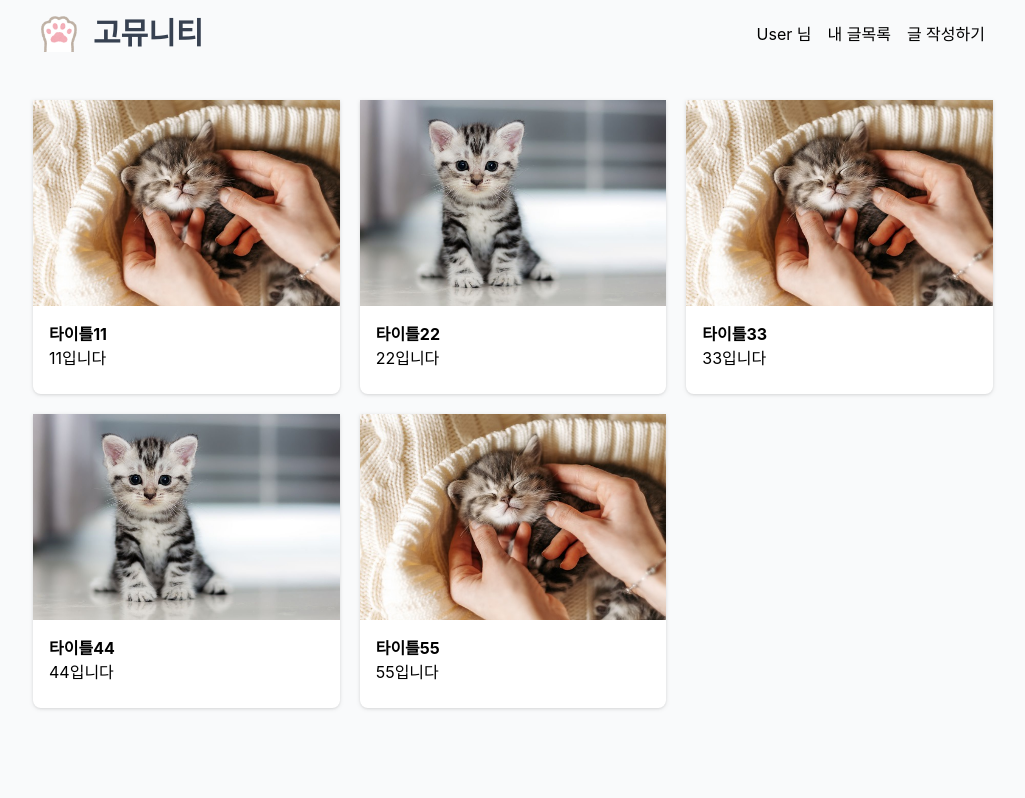
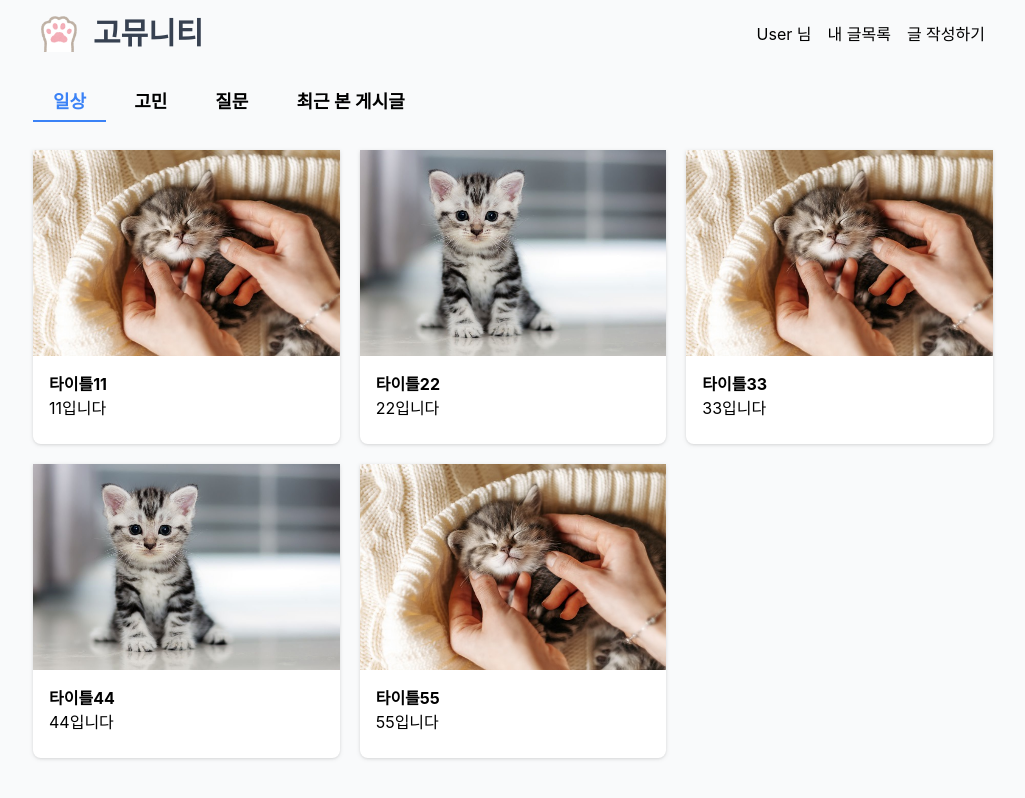
Before and after one commit to choheejin/2022-database-front, a React (Create React App) app: page / in a window 1280 px wide. Shown: the whole page, without its empty margins (127-1152 px from the left). Built offline with nearby package versions, Linux system fonts and the light colour scheme; a web font is replaced by a local one.

Commit message:
카테고리 생성

```diff
--- a/src/pages/MainPage.js
+++ b/src/pages/MainPage.js
@@ -1,6 +1,9 @@
 import PostItem from "./post-page/components/PostItem";
+import {useState} from "react";
 
 function MainPage() {
+    const [tab, setTab] = new useState(1);
+
     const n = [
     {
         id: 1,
@@ -32,10 +35,19 @@ function MainPage() {
 
     return(
         <div className="w-full flex justify-center">
-            <div className="w-[75%] mt-6 grid grid-cols-3 gap-5 items-center justify-center">
-                {
-                    n.map( (item) => <PostItem item={item} key={item.id}/> )
-                }
+            <div className="w-[75%] mt-3 ">
+                <div className="flex gap-2 mb-5 text-lg font-semibold mb-7">
+                    <div onClick={() => setTab(1)} className={`px-5 cursor-pointer select-none pb-1 ${tab === 1 ? 'text-blue-500 border-b-2 border-blue-500' : ''}`}>일상</div>
+                    <div onClick={() => setTab(2)} className={`px-5 cursor-pointer select-none pb-1 ${tab === 2 ? 'text-blue-500 border-b-2 border-blue-500' : ''}`}>고민</div>
+                    <div onClick={() => setTab(3)} className={`px-5 cursor-pointer select-none pb-1 ${tab === 3 ? 'text-blue-500 border-b-2 border-blue-500' : ''}`}>질문</div>
+                    <div onClick={() => setTab(4)} className={`px-5 cursor-pointer select-none pb-1  ${tab === 4 ? 'text-blue-500 border-b-2 border-blue-500' : ''}`}>최근 본 게시글</div>
+                </div>
+
+                <div className=" grid grid-cols-3 gap-5 items-center justify-center">
+                    {
+                        n.map( (item) => <PostItem item={item} key={item.id}/> )
+                    }
+                </div>
             </div>
         </div>
     );
```
